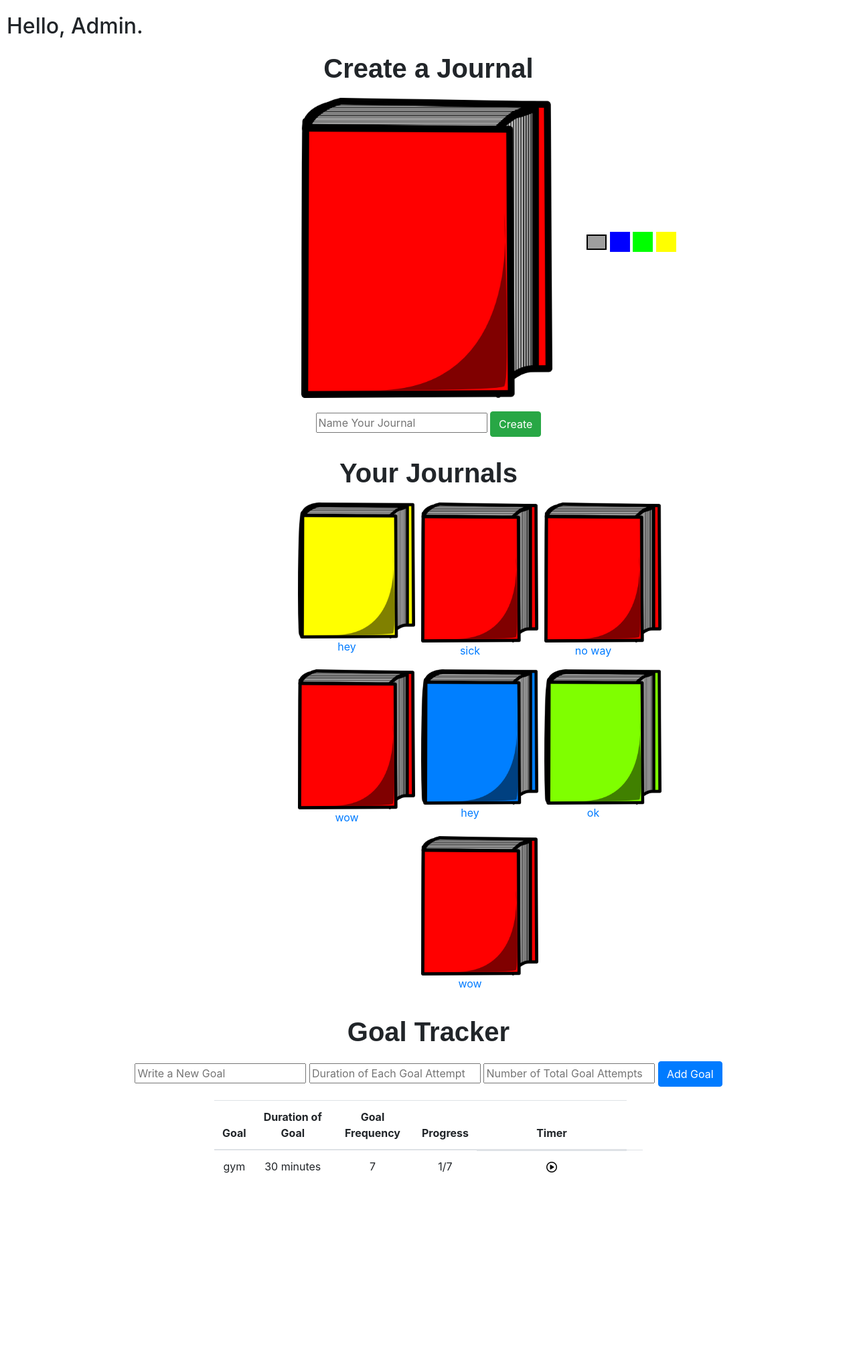
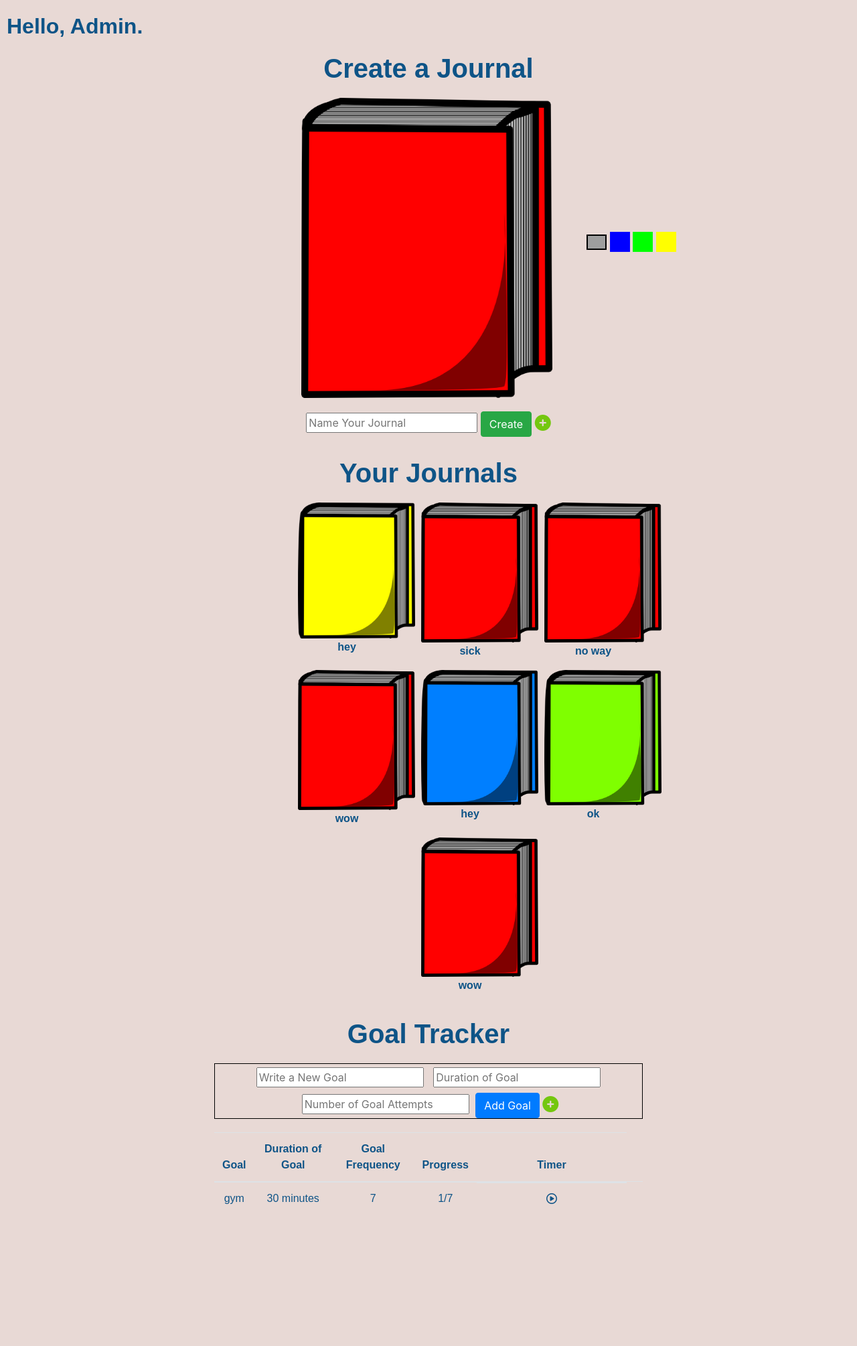
Before and after one commit to NickG35/Goalify, a Django app: page / in a window 1280 px wide. Shown: the part 56-2065 px from the top of the page at 67% size. Before the commit the page ends 1807 px from the top, so only its background shows below. Run offline with Django 4.2, Linux system fonts and the light colour scheme; a user stored in the database is signed in; data comes from the database, SQL or seed files in the repository; some libraries are stand-ins or nearby versions; grey boxes are pictures that could not be loaded.

Commit message:
changing background color and font color on index

```diff
--- a/Capstone/Goalify/forms.py
+++ b/Capstone/Goalify/forms.py
@@ -45,8 +45,11 @@ class GoalForm(ModelForm):
         self.fields['frequency'].label = ""
         self.fields['date'].label = ""
         self.fields['name'].widget.attrs['placeholder'] = "Write a New Goal"
-        self.fields['goal_time'].widget.attrs['placeholder'] = "Duration of Each Goal Attempt"
-        self.fields['frequency'].widget.attrs['placeholder'] = "Number of Total Goal Attempts"
+        self.fields['goal_time'].widget.attrs['placeholder'] = "Duration of Goal"
+        self.fields['frequency'].widget.attrs['placeholder'] = "Number of Goal Attempts"
+        self.fields['name'].widget.attrs['id'] = "goals"
+        self.fields['goal_time'].widget.attrs['id'] = "goals"
+        self.fields['frequency'].widget.attrs['id'] = "goals"
         self.fields['date'].widget = forms.HiddenInput()
         self.fields['user'].widget = forms.HiddenInput()
         self.fields['progress_start'].widget = forms.HiddenInput()
--- a/Capstone/Goalify/static/Goalify/styles.css
+++ b/Capstone/Goalify/static/Goalify/styles.css
@@ -1,3 +1,6 @@
+body {
+    background-color: #E8D9D5;
+}
 #journal-design{
     width: 175px;
 }
@@ -57,6 +60,11 @@
 .goal-form {
     text-align: center;
     margin-bottom: 20px;
+    border: 1px solid black;
+    width: 50%;
+    margin-left: auto;
+    margin-right: auto;
+    text-align: center;
 }
 
 .table {
@@ -130,6 +138,9 @@
 .greeting {
     margin-top: 20px;
     margin-left: 10px;
+    font-family: Arial, Helvetica, sans-serif;
+    font-weight: bold;
+    color: #0e5487;
 }
 
 .spaced {
@@ -139,4 +150,33 @@
 h1{
     font-family: Arial, Helvetica, sans-serif;
     font-weight: bold;
+    color: #0e5487;
 }
+
+.journal-name {
+    text-decoration: none;
+    font-family: Arial, Helvetica, sans-serif;
+    font-weight: bold;
+    color: #0e5487;
+}
+
+.journal-name:hover {
+    color: black;
+}
+
+.table_info {
+    font-family: Arial, Helvetica, sans-serif;
+    font-weight: bold;
+    color: #0e5487;
+}
+
+
+.table_result {
+    font-family: Arial, Helvetica, sans-serif;
+    color: #0e5487;
+}
+
+#goals{
+    width:250px;
+    margin: 5px;
+}
--- a/Capstone/Goalify/templates/goalify/index.html
+++ b/Capstone/Goalify/templates/goalify/index.html
@@ -2,6 +2,7 @@
 
 {% block body%}
 <script>
+    document.querySelector('#submit_button').style.display = 'none';
     function color_pick(event){
         var color_form = document.getElementById("journal_color");
         var id = event.target.id;
@@ -39,7 +40,8 @@
                 {{ form.as_p }}
             </div>
             <div class="journal_button">
-                <button type="submit" class="btn btn-success">Create</button>
+                <button type="submit" id="submit_button" class="btn btn-success">Create</button>
+                <i class="fa-solid fa-circle-plus fa-xl" style="color: #74c70f;"></i>
             </div>
         </form>
     </div>
@@ -48,7 +50,7 @@
         {% for journal in journals %}
             <div class="col-md-3 ml-1 mr-1">
                 <img id="journal-design" src="{{ journal.journal_style.url }}">
-                <p><a href= "{% url 'entry' journal_id=journal.id %}">{{ journal.journal_name }}</a></p>
+                <p><a class="journal-name" href= "{% url 'entry' journal_id=journal.id %}">{{ journal.journal_name }}</a></p>
             </div>
         {% endfor %}
     </div>
@@ -57,27 +59,28 @@
         <form action="" method="POST">
             {% csrf_token %}
             {{ formo }}
-            <button type="submit" class="btn btn-primary">Add Goal</button>
+            <button type="submit" id="submit_button" class="btn btn-primary">Add Goal</button>
+            <i class="fa-solid fa-circle-plus fa-xl" style="color: #74c70f;"></i>
         </form>
     </div>
     <table class="table">
         <thead>
           <tr>
-            <th scope="col">Goal</th>
-            <th scope="col">Duration of Goal</th>
-            <th scope="col">Goal Frequency</th>
-            <th scope="col">Progress</th>
-            <th>Timer</th>
+            <th class="table_info" scope="col">Goal</th>
+            <th class="table_info" scope="col">Duration of Goal</th>
+            <th class="table_info" scope="col">Goal Frequency</th>
+            <th class="table_info" scope="col">Progress</th>
+            <th class="table_info">Timer</th>
           </tr>
         </thead>
         <tbody>
           {% for goal in goals %}
           <tr>
-                <td>{{ goal.name }}</td>
-                <td>{{ goal.goal_time }} minutes</td>
-                <td>{{ goal.frequency }}</td>
-                <td><span id="goal_start_{{goal.id}}">{{ goal.progress_start }}</span>/<span id="goal_end_{{goal.id}}">{{ goal.progress_total }}</span></td>
-                <td id="timey_{{goal.id}}"><a href= "{% url 'timer' timer_id=goal.id %}"><i class="fa-regular fa-circle-play" style="color: #000;"></i></a></td>
+                <td class="table_result">{{ goal.name }}</td>
+                <td class="table_result">{{ goal.goal_time }} minutes</td>
+                <td class="table_result">{{ goal.frequency }}</td>
+                <td class="table_result"><span id="goal_start_{{goal.id}}">{{ goal.progress_start }}</span>/<span id="goal_end_{{goal.id}}">{{ goal.progress_total }}</span></td>
+                <td class="table_result" id="timey_{{goal.id}}"><a href= "{% url 'timer' timer_id=goal.id %}"><i class="fa-regular fa-circle-play" style="color: #0e5487;"></i></a></td>
                 <td>
                     <form id='log_{{goal.id}}' action="{% url 'history' %}" method="POST">
                         {% csrf_token %}
```
